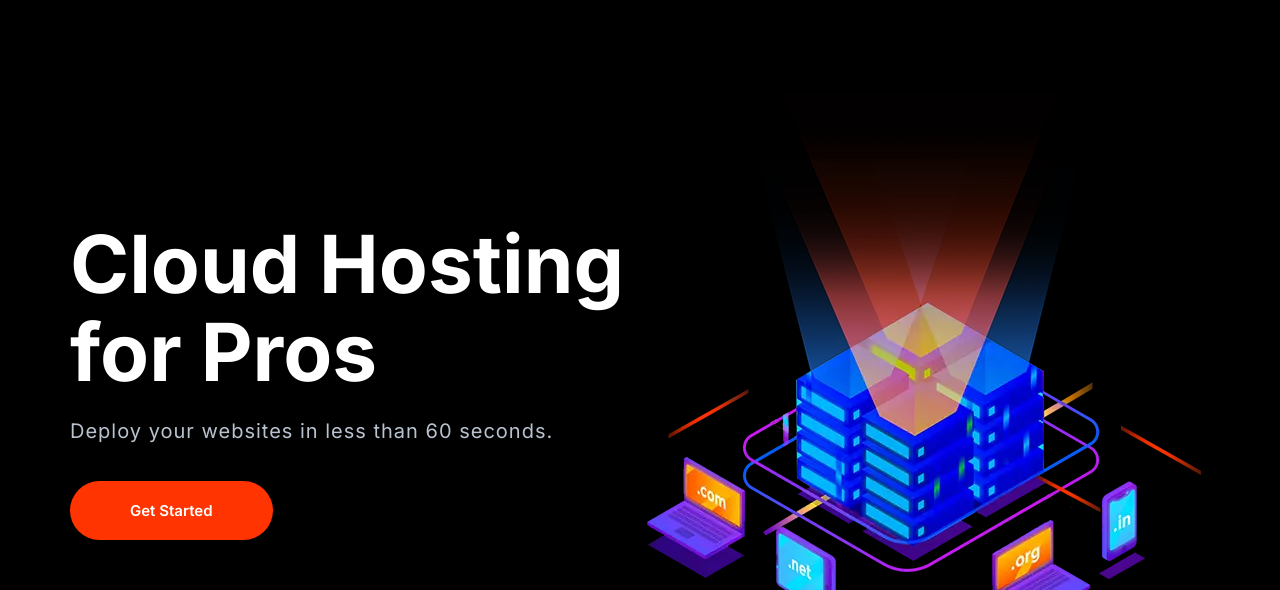
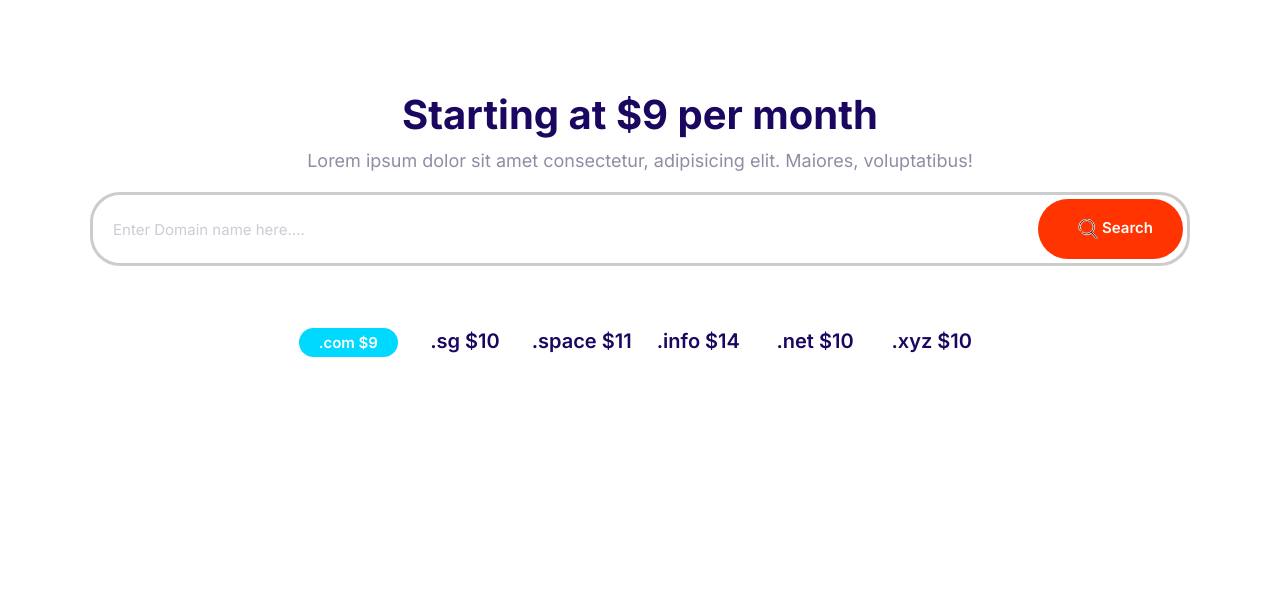
Before and after one commit to prince-seyramba/html-css-study, a plain HTML site: page index.html in a window 1280 px wide. Shown: the top 590 px of the page. Drawn offline with Linux system fonts and the light colour scheme.

Commit message:
Domain block

```diff
--- a/CSS/style.css
+++ b/CSS/style.css
@@ -196,10 +196,18 @@ a {
   font-size: 1.8rem;
   font-weight: 600;
   margin: 2rem 0;
+  outline: 0;
   padding: 2rem 3rem;
   text-align: center;
   text-transform: capitalize;
   white-space: nowrap;
+}
+
+.btn .icon {
+  width: 2rem;
+  height: 2rem;
+  margin-left: 1rem;
+  vertical-align: middle;
 }
 
 .btn--primary {
@@ -276,7 +284,7 @@ a {
 .input-group .input {
   border: 0;
   flex-grow: 1;
-  padding: 1.5rem 1rem;
+  padding: 1.5rem 2rem;
 }
 
 .input-group .btn {
@@ -686,3 +694,28 @@ a {
     align-self: center;
   }
 }
+
+/* Domain block */
+.block-domain .input-group {
+  box-shadow: 0 0 30px 20px #e6ebee;
+  border: 0;
+  margin: 4rem auto;
+  max-width: 670px;
+}
+
+.block-domain__prices {
+  display: grid;
+  grid-template-columns: repeat(3, 1fr);
+  grid-template-rows: repeat(2, 6rem);
+  font-size: 2rem;
+  font-weight: 600;
+  justify-items: center;
+  max-width: 700px;
+  margin: 0 auto;
+}
+
+@media screen and (min-width: 768px) {
+  .block-domain__prices {
+    grid-template-columns: repeat(auto-fit, minmax(100px, 1fr));
+  }
+}
--- a/index.html
+++ b/index.html
@@ -15,27 +15,36 @@
     <link rel="stylesheet" href="/CSS/style.css" />
   </head>
   <body>
-    <section class="block block--dark block--skewed-left">
-      <div class="container grid grid--1x2">
-        <header class="block__header hero__content hero">
-          <h1 class="block__heading">Cloud Hosting for Pros</h1>
-          <p class="hero__tagline">
-            Deploy your websites in less than 60 seconds.
-          </p>
-          <a href="" class="btn btn--accent btn--stretched">Get Started</a>
-        </header>
-        <picture>
-          <source
-            type="image/webp"
-            srcset="images/banner.webp 1x, images/banner.webp 2x"
-          />
-          <source
-            type="image/png"
-            srcset="images/banner.png 1x, images/banner.png 2x"
-          />
-        <img class="hero__image" src="images/banner.png" alt="" />
+    <section class="block container">
+      <header class="block__header">
+        <h2>Starting at $9 per month</h2>
+        <p>
+          Lorem ipsum dolor sit amet consectetur, adipisicing elit. Maiores,
+          voluptatibus!
+        </p>
+      </header>
+      <div class="input-group box-shadow">
+        <input
+          type="text"
+          class="input"
+          placeholder="Enter Domain name here...."
+        />
+        <button class="btn btn--accent">
+          <svg class="icon icon--collapsible">
+            <use xlink:href="images/sprite.svg#search"></use>
+          </svg>
+          Search
+        </button>
       </div>
     </section>
+    <ul class="list block-domain__prices">
+      <li><span class="badge badge--secondary">.com $9</span></li>
+      <li>.sg $10</li>
+      <li>.space $11</li>
+      <li>.info $14</li>
+      <li>.net $10</li>
+      <li>.xyz $10</li>
+    </ul>
     <script src="js/main.js"></script>
   </body>
 </html>
```
